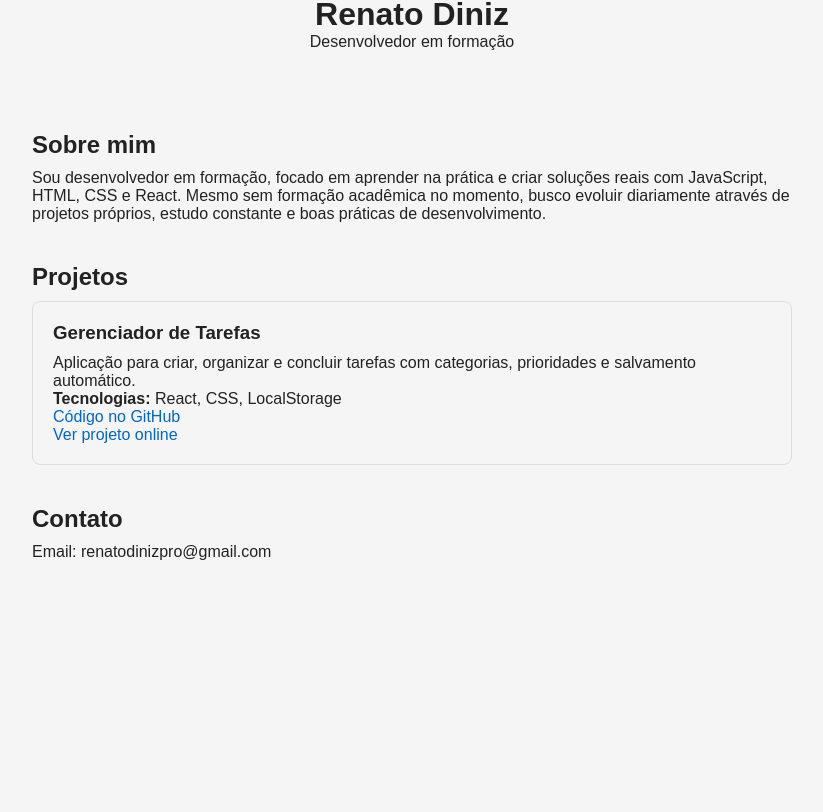
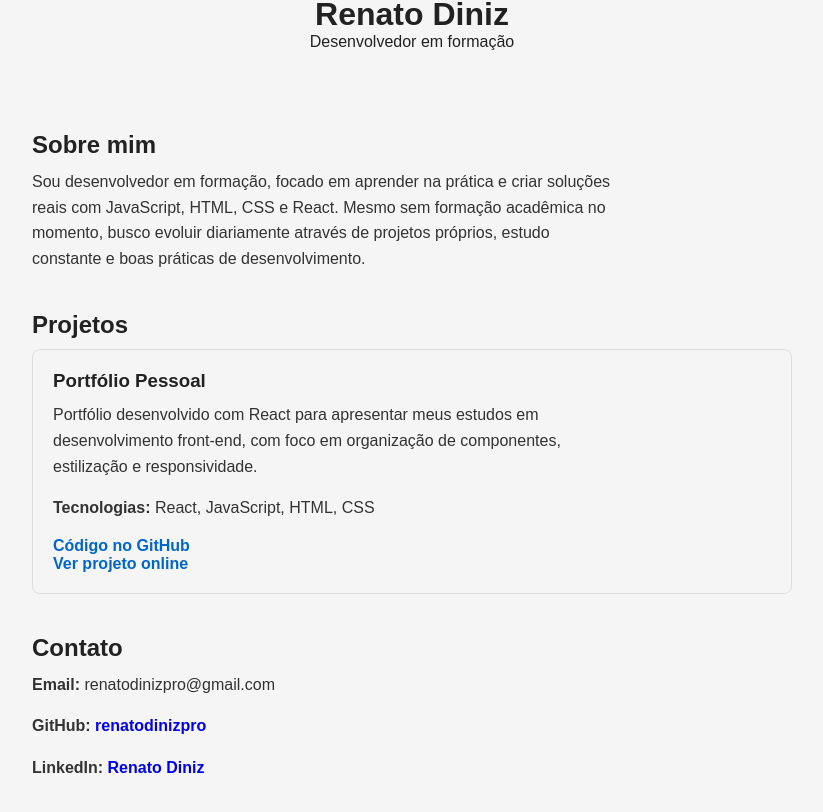
Before and after one commit to renatodinizpro/portfolio, a React (Vite) app in the folder portfolio/: page / in a window 1280 px wide. Shown: the part 218-1030 px from the top of the page, without its empty margins (228-1051 px from the left). Before the commit the page ends 819 px from the top, so only its background shows below. Built offline with nearby package versions, Linux system fonts and the light colour scheme.

Commit message:
Atualiza portfolio e ajustes visuais: Contact,projects e index.css

```diff
--- a/portfolio/src/components/Contact.jsx
+++ b/portfolio/src/components/Contact.jsx
@@ -2,7 +2,29 @@ function Contact() {
   return (
     <section>
       <h2>Contato</h2>
-      <p>Email: renatodinizpro@gmail.com</p>
+      <p>
+        <strong>Email:</strong> renatodinizpro@gmail.com
+      </p>
+      <p>
+        <strong>GitHub: </strong>
+        <a
+          href="https://github.com/renatodinizpro"
+          target="_blank"
+          rel="noopener noreferrer"
+        >
+          renatodinizpro
+        </a>
+      </p>
+      <p>
+        <strong>LinkedIn: </strong>
+        <a
+          href="https://www.linkedin.com/in/renato-diniz-3532973a2/"
+          target="_blank"
+          rel="noopener noreferrer"
+        >
+          Renato Diniz
+        </a>
+      </p>
     </section>
   );
 }
--- a/portfolio/src/data/projects.js
+++ b/portfolio/src/data/projects.js
@@ -1,12 +1,12 @@
 const projects = [
   {
     id: 1,
-    title: "Gerenciador de Tarefas",
+    title: "Portfólio Pessoal",
     description:
-      "Aplicação para criar, organizar e concluir tarefas com categorias, prioridades e salvamento automático.",
-    technologies: ["React", "CSS", "LocalStorage"],
+      "Portfólio desenvolvido com React para apresentar meus estudos em desenvolvimento front-end, com foco em organização de componentes, estilização e responsividade.",
+    technologies: ["React", "JavaScript", "HTML", "CSS"],
     github: "https://github.com/renatodinizpro",
-    demo: "https://organize-seu-dia.vercel.app/",
+    demo: "https://renatodiniz.vercel.app",
   },
 ];
 
--- a/portfolio/src/index.css
+++ b/portfolio/src/index.css
@@ -8,6 +8,9 @@ body {
   font-family: Arial, Helvetica, sans-serif;
   background-color: #f5f5f5;
   color: #222;
+  max-width: 80%;
+  margin-left: auto;
+  margin-right: auto;
 }
 
 header {
@@ -49,3 +52,19 @@ section div a {
   color: #0066cc;
   text-decoration: none;
 }
+
+section p {
+  font-size: 1rem;
+  color: #333;
+  line-height: 1.6;
+  margin-bottom: 1rem;
+  max-width: 65ch;
+}
+
+a {
+  text-decoration: none;
+  font-weight: bold;
+}
+a:hover {
+  color: rgb(3, 3, 168);
+}
```
